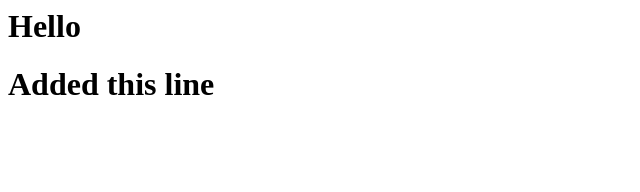
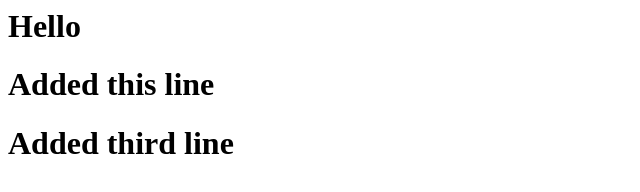
Before and after one commit to SCBattisti/DigitalOceanAppService, a plain HTML site: page index.html in a window 1280 px wide. Shown: the whole page, without its empty margins (0-640 px from the left). Drawn offline with Linux system fonts and the light colour scheme.

Commit message:
3rd line

```diff
--- a/index.html
+++ b/index.html
@@ -1,2 +1,3 @@
 <h1> Hello </h1>
 <h1> Added this line </h1>
+<h1> Added third line </h1>
```
